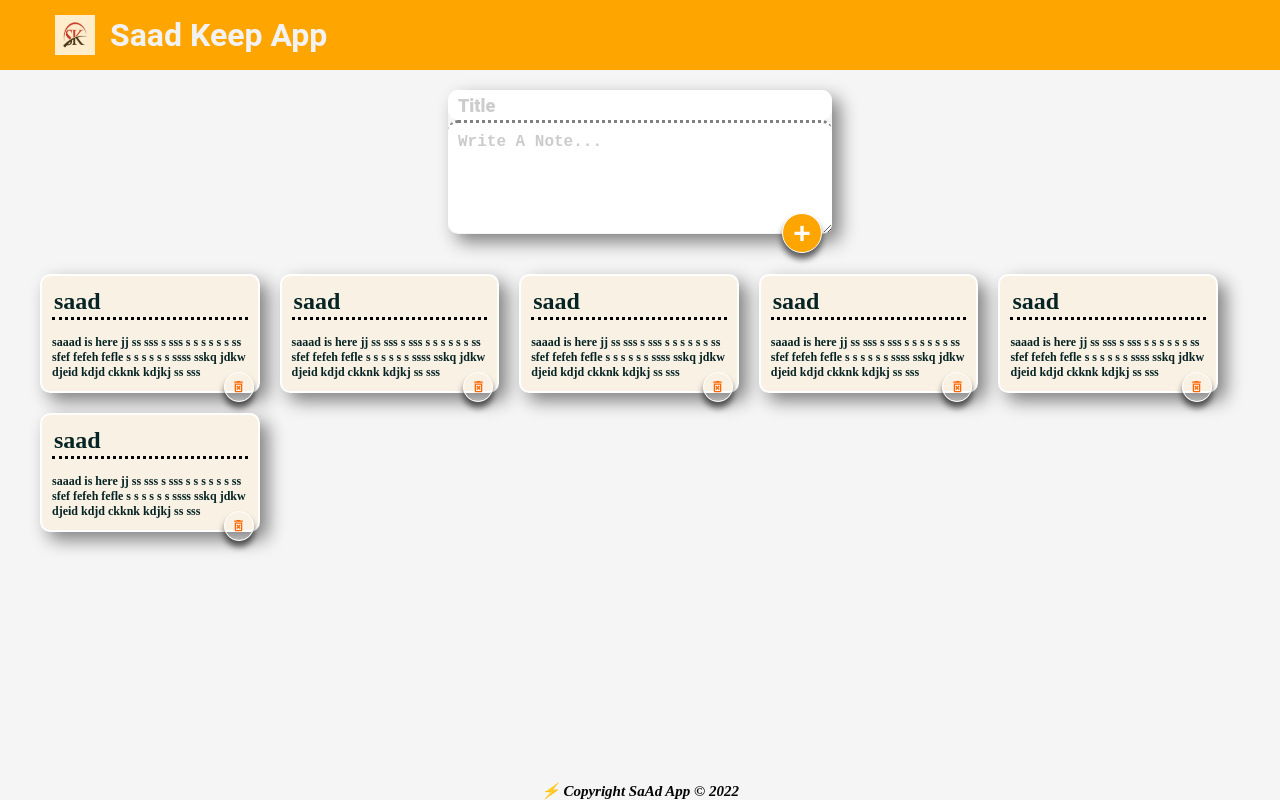
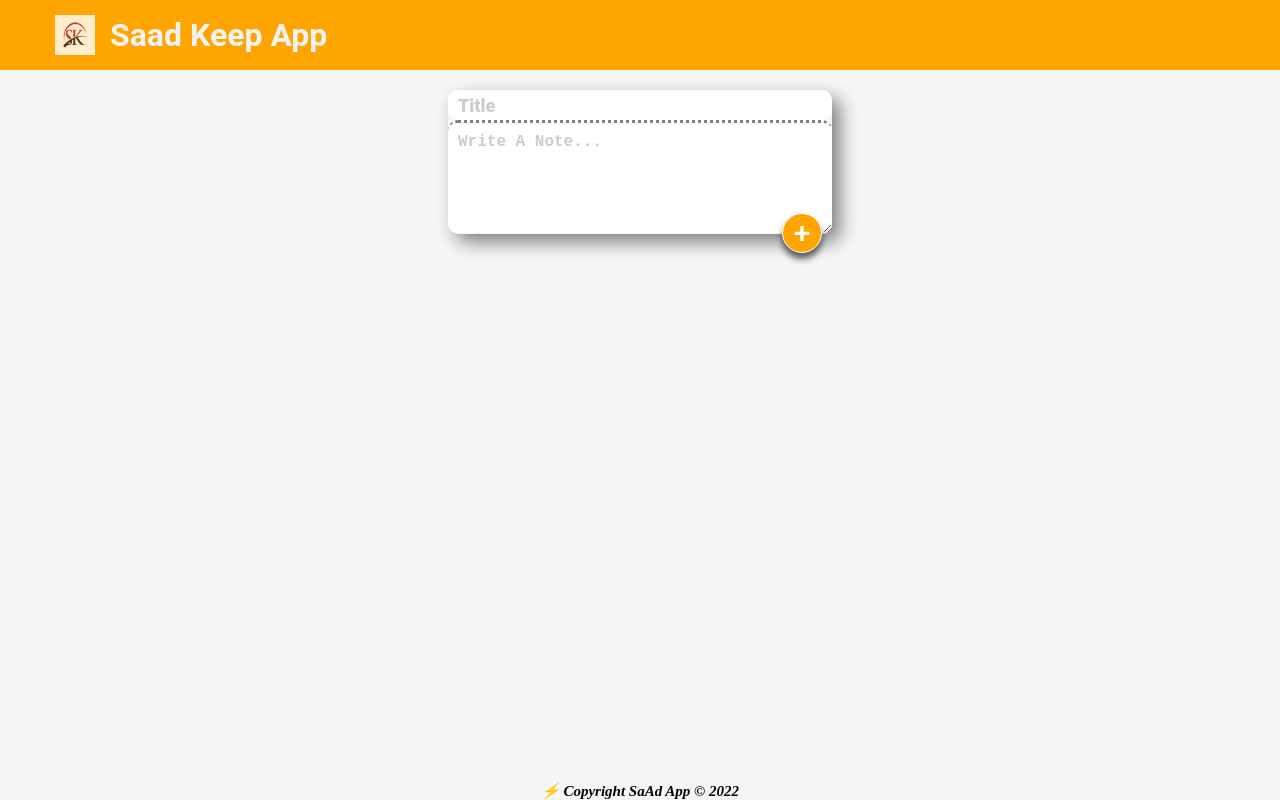
Before and after one commit to muhammadsaad91/React-Keep-Data-App, a React (Create React App) app: page / in a window 1280 px wide. Built offline with nearby package versions, Linux system fonts and the light colour scheme.

Commit message:
Add data

```diff
--- a/src/Answer.jsx
+++ b/src/Answer.jsx
@@ -2,79 +2,26 @@
 import DeleteForeverOutlined from "@material-ui/icons/DeleteForeverOutlined";
 import React from "react";
 
-const Answer = () => {
+const Answer = (props) => {
     return(
      <>
-     <div className="ans-flex">
+
 
      <div className="answer-div">
          <div className="head-ans">
-      <h1>saad</h1>
+      <h1>{props.title}</h1>
       </div>
       <br/>
-      <p>saaad is here jj ss sss s sss s s s s s  s ss sfef fefeh fefle  s s s s  s s ssss sskq jdkw djeid kdjd ckknk kdjkj  ss sss </p>
+      <div className="content"><p>{props.content}</p>
      <div className="btn-flex">
-     <button><DeleteForeverOutlined /></button>
      </div>
-
      </div>
-     <div className="answer-div">
-         <div className="head-ans">
-      <h1>saad</h1>
-      </div>
-      <br/>
-      <p>saaad is here jj ss sss s sss s s s s s  s ss sfef fefeh fefle  s s s s  s s ssss sskq jdkw djeid kdjd ckknk kdjkj  ss sss </p>
-     <div className="btn-flex">
-     <button><DeleteForeverOutlined /></button>
-     </div>
-
-     </div>
-     <div className="answer-div">
-         <div className="head-ans">
-      <h1>saad</h1>
-      </div>
-      <br/>
-      <p>saaad is here jj ss sss s sss s s s s s  s ss sfef fefeh fefle  s s s s  s s ssss sskq jdkw djeid kdjd ckknk kdjkj  ss sss </p>
-     <div className="btn-flex">
-     <button><DeleteForeverOutlined /></button>
-     </div>
-
-     </div>
-     <div className="answer-div">
-         <div className="head-ans">
-      <h1>saad</h1>
-      </div>
-      <br/>
-      <p>saaad is here jj ss sss s sss s s s s s  s ss sfef fefeh fefle  s s s s  s s ssss sskq jdkw djeid kdjd ckknk kdjkj  ss sss </p>
-     <div className="btn-flex">
-     <button><DeleteForeverOutlined /></button>
-     </div>
-
-     </div>
-     <div className="answer-div">
-         <div className="head-ans">
-      <h1>saad</h1>
-      </div>
-      <br/>
-      <p>saaad is here jj ss sss s sss s s s s s  s ss sfef fefeh fefle  s s s s  s s ssss sskq jdkw djeid kdjd ckknk kdjkj  ss sss </p>
-     <div className="btn-flex">
      <button><DeleteForeverOutlined /></button>
      </div>
 
 
-     </div>
-     <div className="answer-div">
-         <div className="head-ans">
-      <h1>saad</h1>
-      </div>
-      <br/>
-      <p>saaad is here jj ss sss s sss s s s s s  s ss sfef fefeh fefle  s s s s  s s ssss sskq jdkw djeid kdjd ckknk kdjkj  ss sss </p>
-     <div className="btn-flex">
-     <button><DeleteForeverOutlined /></button>
-     </div>
 
-     </div>
-     </div>
+
      </>
     )
 }
--- a/src/App.js
+++ b/src/App.js
@@ -6,13 +6,27 @@ import Input from "./Input";
 import Answer from "./Answer";
 
 const App = () => {
+    const [userInput, setUserInput] = useState([]);
+    const submit = (value) => {
+    //    alert("Hello");
+       setUserInput((oldval) => {
+           return [...oldval, value];
+        });
+           console.log(userInput);
+
+    }
  return(
      <>
 
      <div className="Main-div">
      <Header />
-     <Input />
-     <Answer/>
+     <Input clicked={submit} />
+     <div className="ans-flex">
+     {userInput.map((value, index) => {
+            return <Answer key={index} id={index} title={value.title} content={value.content} />
+     }
+    )}
+        </div>
      <Footer/>
      </div>
      </>
--- a/src/Input.jsx
+++ b/src/Input.jsx
@@ -1,17 +1,36 @@
 import React from "react";
+import { useState } from "react";
 
-const Input = () => {
-    return(
+const Input = (props) => {
+    const [value, setValue] = useState({
+        title: "",
+        content: "",
+    })
+ const change = (event) => {
+    const { name, value } = event.target;
+    setValue((old)=>{
+            return{
+                ...old,
+                [name]: value
+
+            }
+        })
+}
+const click = () => {
+     props.clicked(value);
+}
+
+    return (
         <>
-       <div className="input-flex">
-       <div className="quesans">
-            <input type="text" name="title" id="" placeholder="Title"/>
-          <textarea name="content" id="" cols="43" placeholder="Write a note..." rows="6"></textarea>
-        <div className="btn-flex">
+            <div className="input-flex">
+                <div className="quesans">
+                    <input type="text" name="title" id="" placeholder="Title" onChange={change} value={value.title} />
+                    <textarea name="content" id="" cols="43" placeholder="Write a note..." rows="6" onChange={change} value={value.content} ></textarea>
+                    <div className="btn-flex">
 
-            <button>+</button></div>
-        </div>
-       </div>
+                        <button onClick={click} >+</button></div>
+                </div>
+            </div>
         </>
     )
 }
--- a/src/index.css
+++ b/src/index.css
@@ -136,30 +136,26 @@
     justify-content: center;
   }
   .answer-div{
-    border: 2px solid white;
+    border: 2px solid rgb(255, 255, 255);
+    border-radius: 10px ;
     color: rgb(6, 36, 36);
     margin: 1rem;
     background-color: rgb(250, 241, 229);
-    font-size: 1.2rem;
-    font-weight: bold;
-    width: 18%;
-    display: flex;
-    flex-direction: column;
-    /* flex-wrap: wrap; */
+    width: 20rem;
+    height: 10rem;
     box-shadow: 8px 8px 18px grey;
-  border-radius: 10px ;
-  padding: 1rem;
+    padding: 1rem;
   }
   .ans-flex{
     /* border: 2px solid rgb(19, 4, 4); */
+    /* height: 100%; */
+    width: 100%;
     margin: 3rem;
     display: flex;
     flex-direction: row;
-    /* gap: 10rem; */
-    /* overflow: hidden; */
+    /* overflow: none; */
     flex-wrap: wrap;
-    overflow: none;
-    height: auto;
+    justify-content: center;
   }
   .head-ans{
        /* border: 2px solid rebeccapurple; */
@@ -167,15 +163,30 @@
        padding: 2px;
 
   }
-  .answer-div button{
+  .content{
+    /* border: 2px solid rgb(19, 10, 10); */
+    /* width: 100%; */
+    font-size: 1.2rem;
+    font-weight: bold;
+    width: 100%;
+    /* display: flex; */
+    height: 5rem;
+    /* flex-direction: column;S */
+    flex-wrap: wrap;
+    overflow: auto;
+  /* padding: 1rem; */
+  /* border-radius: 1rem; */
+  text-transform: capitalize;
+  }
+  .ans-flex button{
     cursor: pointer;
         /* border: 1px solid white; */
         background-color: transparent;
         height: 3rem;
         width: 3rem;
-        position: relative;
-        top: -8px;
-        left: 6px;
+        /* position: relative; */
+        /* top: -8px; */
+        left: 85%;
         border-radius: 100%;
         color: rgb(255, 102, 0);
         font-size: 2rem;
@@ -183,7 +194,7 @@
         /* font-color: green; */
         box-shadow: 0 6px 6px rgba(0, 0, 0, 0.6);}
 
- .answer-div button:hover{
+ .ans-flex button:hover{
     background: orangered;
     color: rgb(3, 0, 0);
   }
@@ -208,12 +219,13 @@
     /* position: fixed; */
     /* border-top: 2px solid rgb(6, 36, 36); */
   }
+
   .foot-flex{
     display: flex;
     flex-direction: column-reverse;
    /* justify-content: center; */
     /* border: 2px solid red; */
-    width: 100%;
+    /* width: 100%; */
     height: 100%;
     /* margin-top: 2rem; */
   }
```
Also changed, not shown: 1 other file (tests, documents, lock files or other folders).
